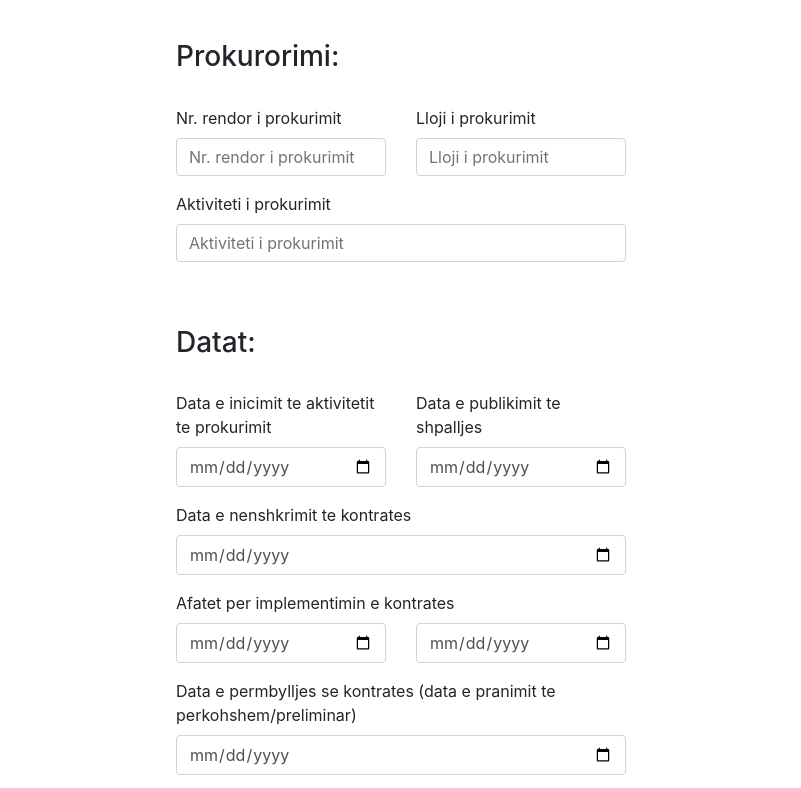
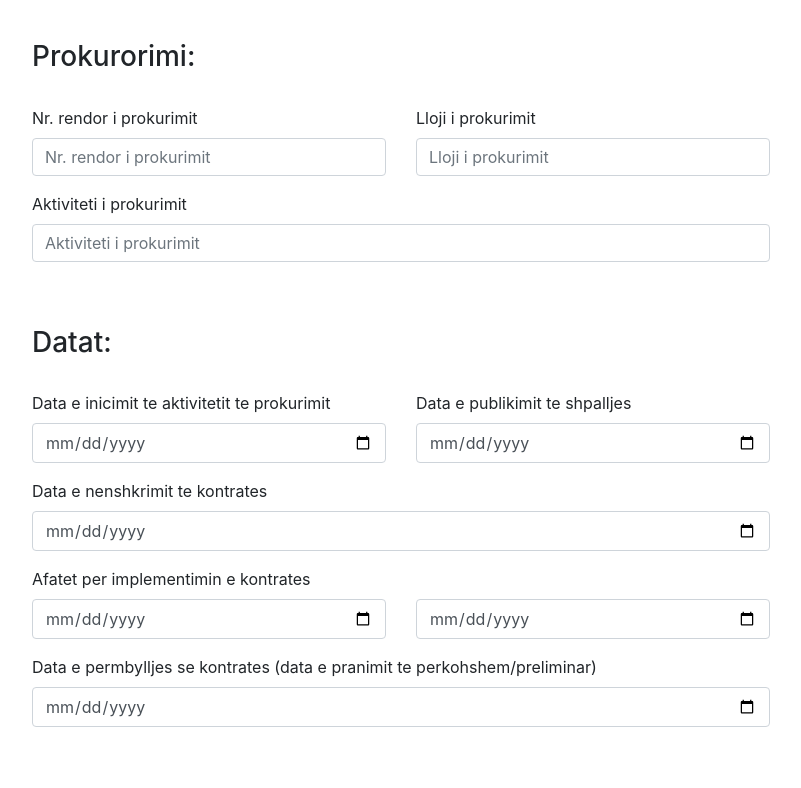
Before and after one commit to erzal/frontend-techstitution, a plain HTML site: page index.html in a window 1280 px wide. Shown: the part 164-952 px from the top of the page, without its empty margins (239-1040 px from the left). Drawn offline with nearby package versions, Linux system fonts and the light colour scheme.

Commit message:
style.css modified

```diff
--- a/style.css
+++ b/style.css
@@ -3,7 +3,7 @@ div button {
 }
 .wrapper {
 
-   margin: 100px 400px 100px 400px;
+   margin: 100px 20% 100px 20%;
 }
 h1{
     color: #17a2b8;
```
